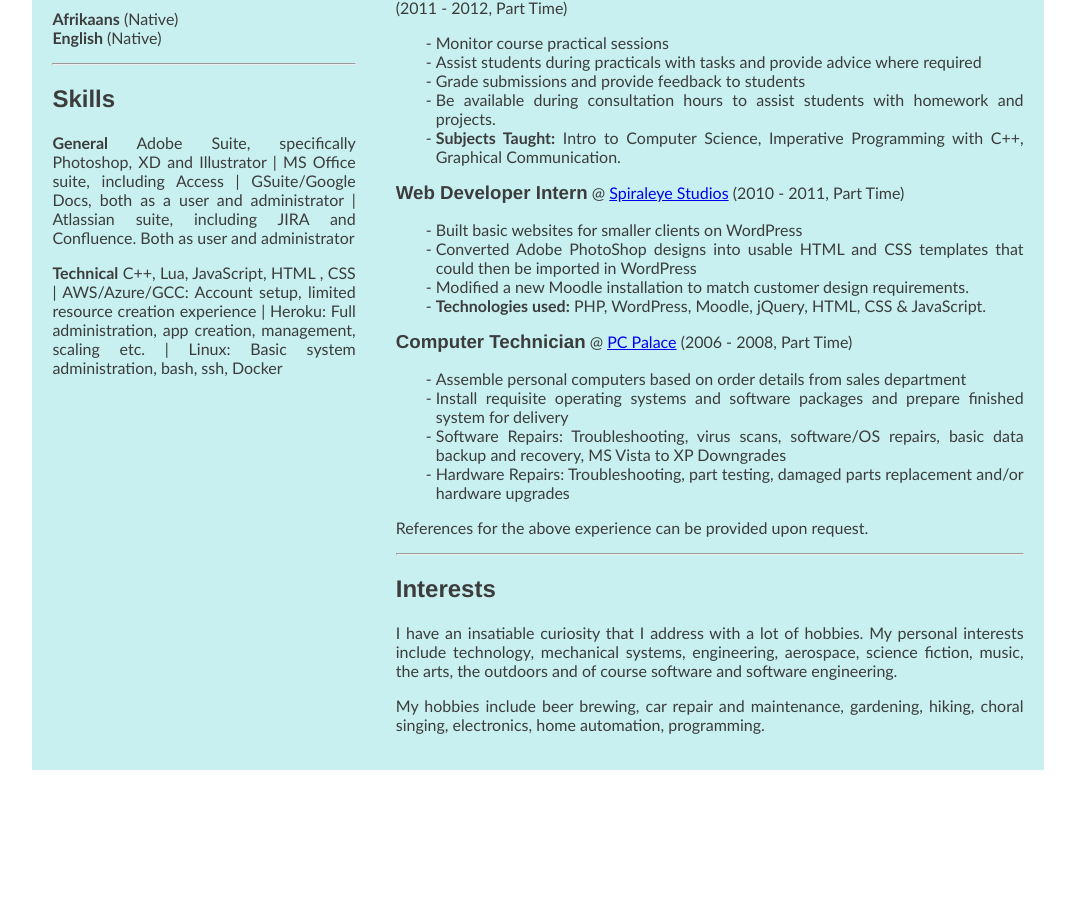
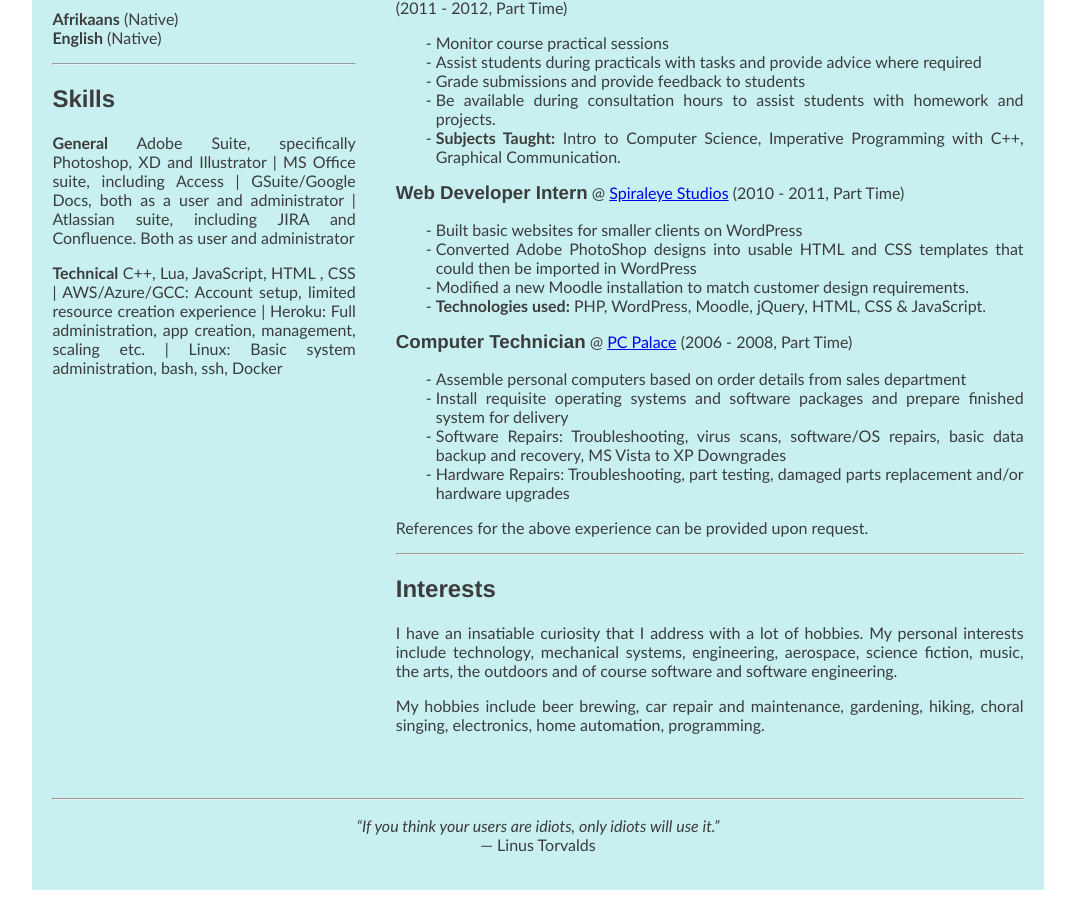
Before and after one commit to dj-louw/dlouw.com, a plain HTML site: page index.html in a window 1280 px wide. Shown: the part 1353-2251 px from the top of the page, without its empty margins (102-1177 px from the left). Before the commit the page ends 2131 px from the top, so only its background shows below. Drawn offline with Linux system fonts and the light colour scheme.

Commit message:
Added footer

```diff
--- a/index.html
+++ b/index.html
@@ -32,6 +32,15 @@
         /* width: 100%; */
         /* height: 100px; */
         text-align: center;
+        /* background-color: blue; */
+        padding: 20px;
+      }
+
+      #footer
+      {
+        /* width: 100%; */
+        /* height: 100px; */
+        /* text-align: center; */
         /* background-color: blue; */
         padding: 20px;
       }
@@ -305,6 +314,17 @@
 
          </div> <!-- Right hand content section  -->
       </div> <!-- Main Content  -->
+
+
+      <div id="footer">
+        <hr>
+        <p style="text-align: center;">
+          <em>“If you think your users are idiots, only idiots will use it.”</em> <br>
+          — Linus Torvalds
+        </p>
+      </div>
+
+
     </div> <!-- Body  -->
 
 </body>
```
